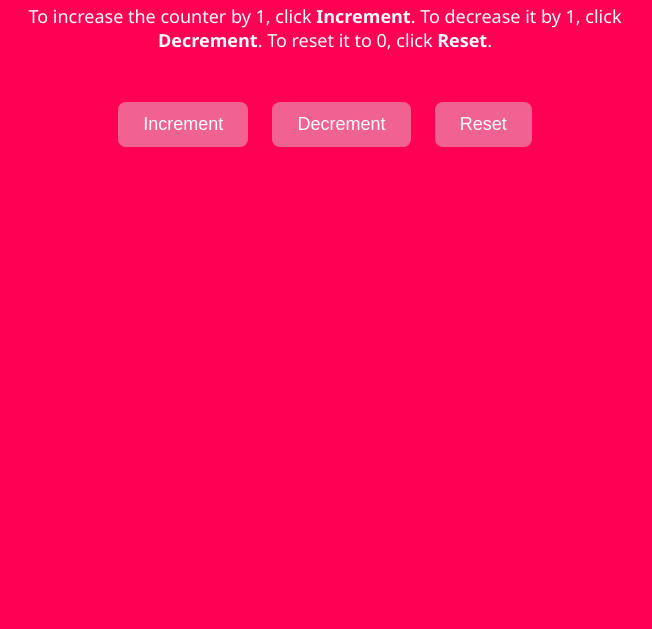
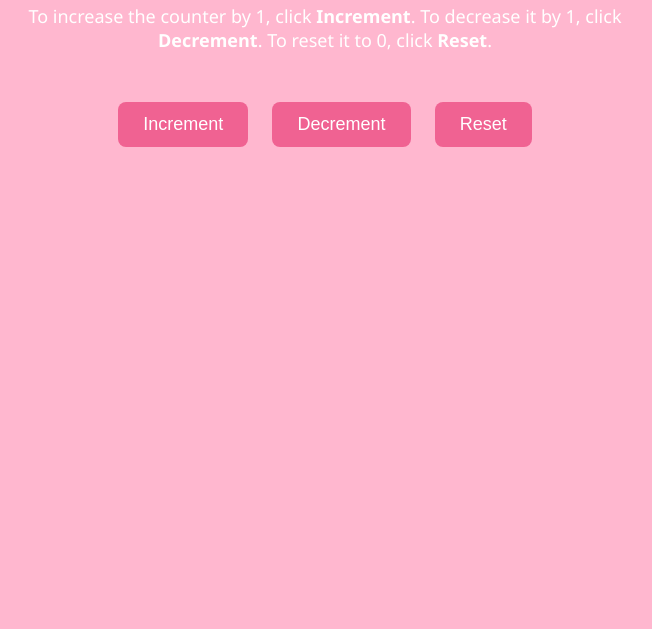
Before and after one commit to Vedanship06/counter-app, a plain HTML site: page index.html in a window 1280 px wide. Shown: the part 171-800 px from the top of the page, without its empty margins (315-967 px from the left). Drawn offline with Linux system fonts and the light colour scheme.

Commit message:
Change colors

```diff
--- a/style.css
+++ b/style.css
@@ -1,6 +1,6 @@
 body {
   font-family: 'Segoe UI', sans-serif;
-  background-color: #ff0055; /* light pink */
+  background-color: #ffb7cf; /* light pink */
   text-align: center;
   margin-top: 100px;
   color: white;
```
